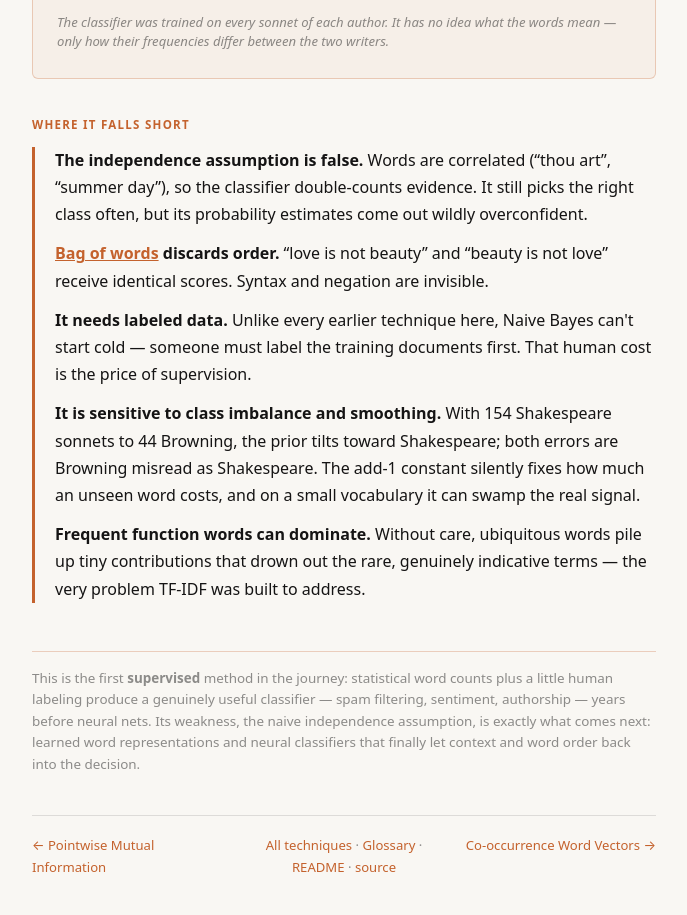
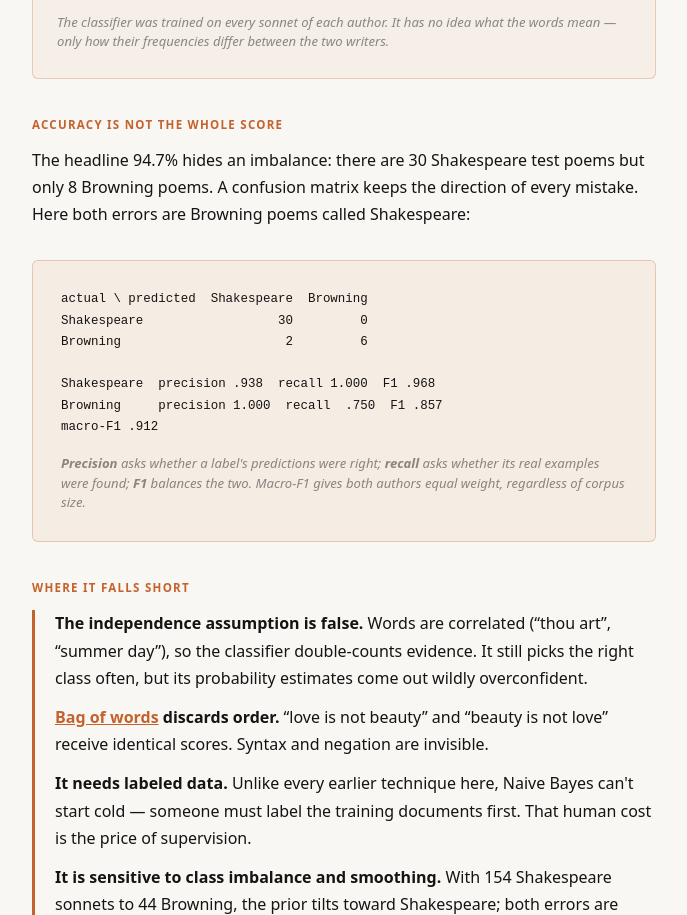
Before and after one commit to y-a-v-a/nlp, a plain HTML site: page naive-bayes/index.html in a window 1280 px wide. Shown: the part 2050-2965 px from the top of the page, without its empty margins (296-983 px from the left). Drawn offline with Linux system fonts and the light colour scheme.

Commit message:
Explain precision recall and F1

```diff
--- a/naive-bayes/index.html
+++ b/naive-bayes/index.html
@@ -330,6 +330,21 @@ footer {
 })();
 </script>
 
+<h2>Accuracy is not the whole score</h2>
+
+<p>The headline 94.7% hides an imbalance: there are 30 Shakespeare test poems but only 8 Browning poems. A confusion matrix keeps the direction of every mistake. Here both errors are Browning poems called Shakespeare:</p>
+
+<div class="visual">
+  <pre style="font:0.78rem/1.7 var(--mono);overflow:auto;">actual \ predicted  Shakespeare  Browning
+Shakespeare                  30         0
+Browning                      2         6
+
+Shakespeare  precision .938  recall 1.000  F1 .968
+Browning     precision 1.000  recall  .750  F1 .857
+macro-F1 .912</pre>
+  <p class="caption"><strong>Precision</strong> asks whether a label's predictions were right; <strong>recall</strong> asks whether its real examples were found; <strong>F1</strong> balances the two. Macro-F1 gives both authors equal weight, regardless of corpus size.</p>
+</div>
+
 <h2>Where it falls short</h2>
 
 <div class="shortcomings">
```
Also changed, not shown: CLAUDE.md (+1 -0 lines), glossary/index.html (+3 -0 lines), hmm-tagger/index.html (+16 -0 lines).
